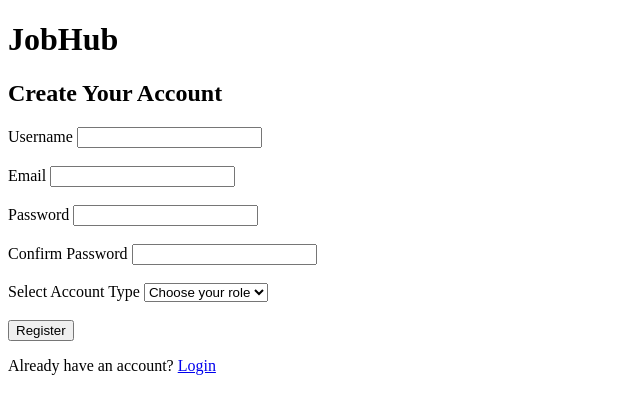
After one commit to sweetybarnawal20/jobhub, a Django app: page /register/ in a window 1280 px wide. The commit adds this page. Shown: the top 414 px of the page, without its empty margins (0-640 px from the left). Run offline with Django 5.2, Linux system fonts and the light colour scheme.

Commit message:
Added candidate and employer registration

```diff
--- a/accounts/templates/accounts/login.html
+++ b/accounts/templates/accounts/login.html
@@ -3,7 +3,10 @@
 <head>
     <title>JobHub - Login</title>
 </head>
-
+<p>
+    Don't have an account?
+    <a href="{% url 'register' %}">Register</a>
+</p>
 <body>
 
     <h1>JobHub</h1>
--- /dev/null
+++ b/accounts/templates/accounts/register.html
@@ -0,0 +1,69 @@
+<!DOCTYPE html>
+<html>
+<head>
+    <title>JobHub - Register</title>
+</head>
+
+<body>
+
+    <h1>JobHub</h1>
+    <h2>Create Your Account</h2>
+
+    {% if error %}
+        <p>{{ error }}</p>
+    {% endif %}
+
+    <form method="POST">
+        {% csrf_token %}
+
+        <div>
+            <label>Username</label>
+            <input type="text" name="username" required>
+        </div>
+
+        <br>
+
+        <div>
+            <label>Email</label>
+            <input type="email" name="email" required>
+        </div>
+
+        <br>
+
+        <div>
+            <label>Password</label>
+            <input type="password" name="password" required>
+        </div>
+
+        <br>
+
+        <div>
+            <label>Confirm Password</label>
+            <input type="password" name="confirm_password" required>
+        </div>
+
+        <br>
+
+        <div>
+            <label>Select Account Type</label>
+
+            <select name="role" required>
+                <option value="">Choose your role</option>
+                <option value="CANDIDATE">Candidate</option>
+                <option value="EMPLOYER">Employer</option>
+            </select>
+        </div>
+
+        <br>
+
+        <button type="submit">Register</button>
+
+    </form>
+
+    <p>
+        Already have an account?
+        <a href="{% url 'login' %}">Login</a>
+    </p>
+
+</body>
+</html>
--- a/accounts/urls.py
+++ b/accounts/urls.py
@@ -25,3 +25,33 @@ urlpatterns = [
         name="employer_dashboard"
     ),
 ]
+
+from django.urls import path
+
+from .views import (
+    candidate_dashboard,
+    employer_dashboard,
+    login_view,
+    logout_view,
+    register_view,
+)
+
+
+urlpatterns = [
+    path("", login_view, name="home"),
+    path("login/", login_view, name="login"),
+    path("register/", register_view, name="register"),
+    path("logout/", logout_view, name="logout"),
+
+    path(
+        "candidate/",
+        candidate_dashboard,
+        name="candidate_dashboard"
+    ),
+
+    path(
+        "employer/",
+        employer_dashboard,
+        name="employer_dashboard"
+    ),
+]
--- a/accounts/views.py
+++ b/accounts/views.py
@@ -1,6 +1,7 @@
 from django.contrib.auth import authenticate, login, logout
 from django.contrib.auth.decorators import login_required
 from django.shortcuts import redirect, render
+from .models import User
 
 
 def login_view(request):
@@ -28,6 +29,50 @@ def login_view(request):
         )
 
     return render(request, "accounts/login.html")
+def register_view(request):
+    if request.user.is_authenticated:
+        return redirect_user(request.user)
+
+    if request.method == "POST":
+        username = request.POST.get("username")
+        email = request.POST.get("email")
+        password = request.POST.get("password")
+        confirm_password = request.POST.get("confirm_password")
+        role = request.POST.get("role")
+
+        if password != confirm_password:
+            return render(
+                request,
+                "accounts/register.html",
+                {"error": "Passwords do not match."}
+            )
+
+        if User.objects.filter(username=username).exists():
+            return render(
+                request,
+                "accounts/register.html",
+                {"error": "Username already exists."}
+            )
+
+        if role not in ["CANDIDATE", "EMPLOYER"]:
+            return render(
+                request,
+                "accounts/register.html",
+                {"error": "Please select a valid role."}
+            )
+
+        user = User.objects.create_user(
+            username=username,
+            email=email,
+            password=password,
+            role=role
+        )
+
+        login(request, user)
+
+        return redirect_user(user)
+
+    return render(request, "accounts/register.html")
 
 
 def logout_view(request):
```
